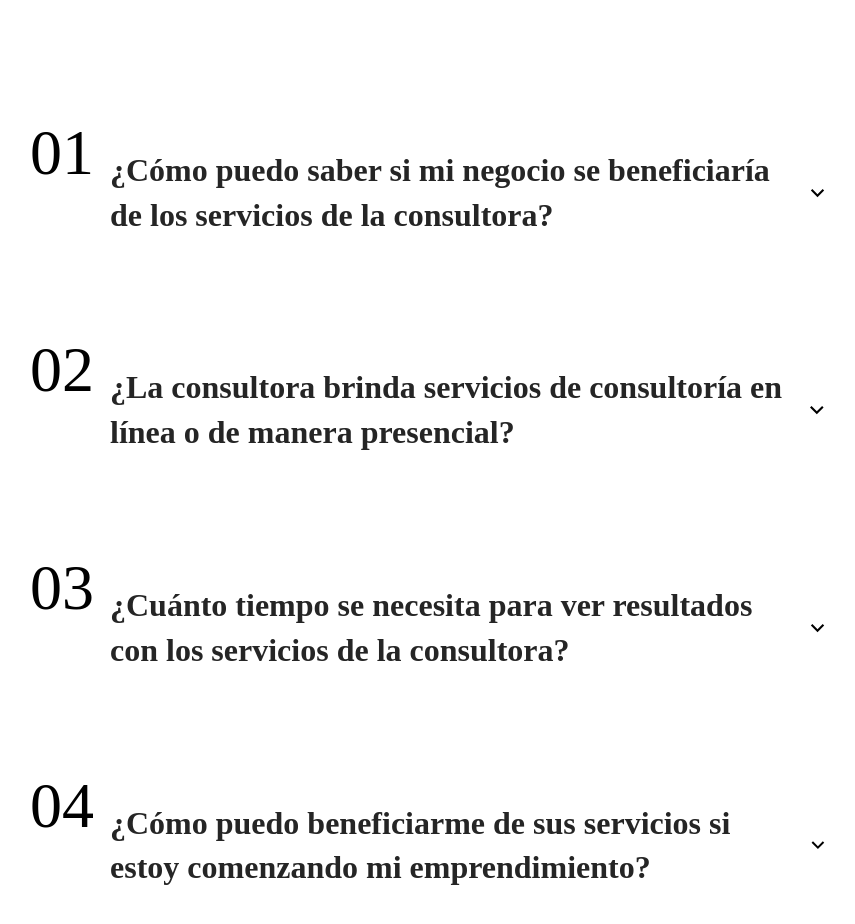
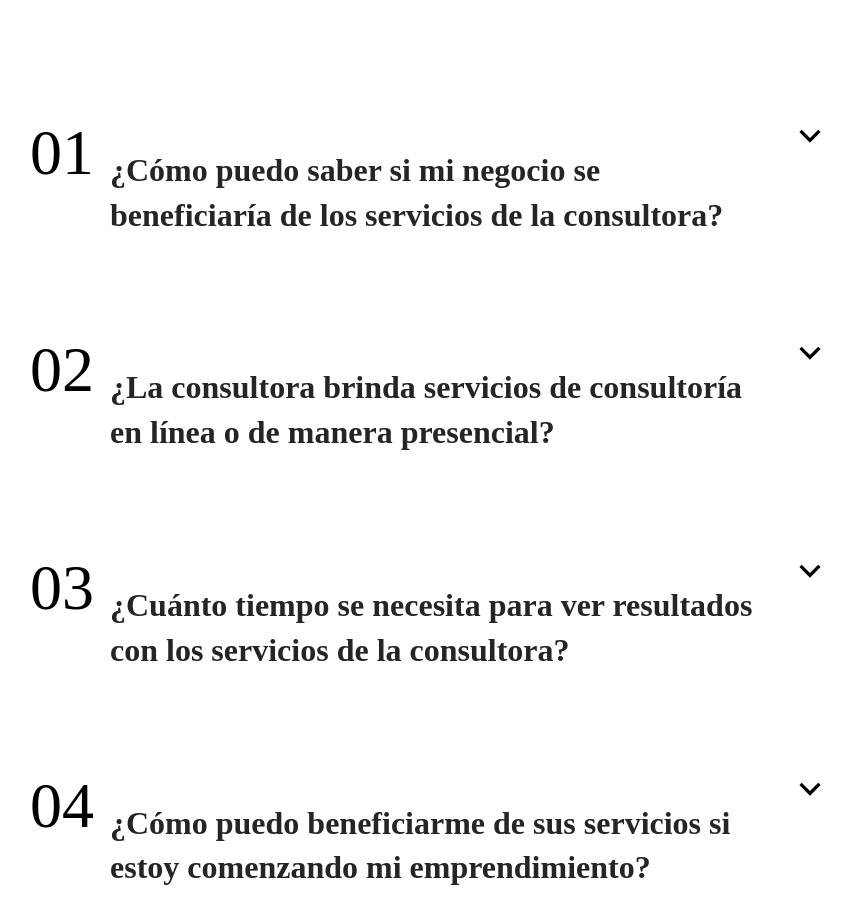
Before and after one commit to LucianoTreachi/consultora-de-negocios, a React (Vite) app: page / in a window 1280 px wide. Shown: the part 8685-9609 px from the top of the page, without its empty margins (210-1065 px from the left). Built offline with nearby package versions, Linux system fonts and the light colour scheme; the HTML template or start-up script is replaced by a standard one.

Commit message:
Modificar valores de ancho

```diff
--- a/src/page/faqsSection/FaqsSection.module.css
+++ b/src/page/faqsSection/FaqsSection.module.css
@@ -39,7 +39,6 @@
   position: relative;
   display: flex;
   justify-content: space-between;
-  align-items: center;
 }
 
 .question {
@@ -47,6 +46,7 @@
   font-weight: 600;
   opacity: 0.85;
   line-height: 1.4em;
+  max-width: 90%;
 }
 
 .questionIcon {
@@ -71,6 +71,10 @@ details[open] .questionIcon {
   .col1 {
     display: none;
   }
+
+  .col2 {
+    width: 100%;
+  }
 }
 
 @media screen and (max-width: 574px) {
@@ -82,7 +86,11 @@ details[open] .questionIcon {
     margin-top: 4rem;
   }
 
-  .col2 {
-    width: 100%;
+  .question {
+    font-size: 1.8rem;
+  }
+
+  .answer {
+    max-width: 85%;
   }
 }
```
